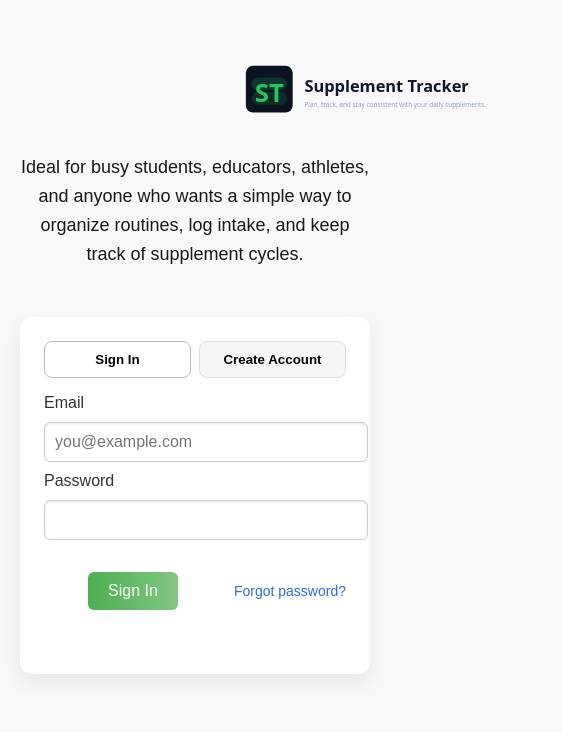
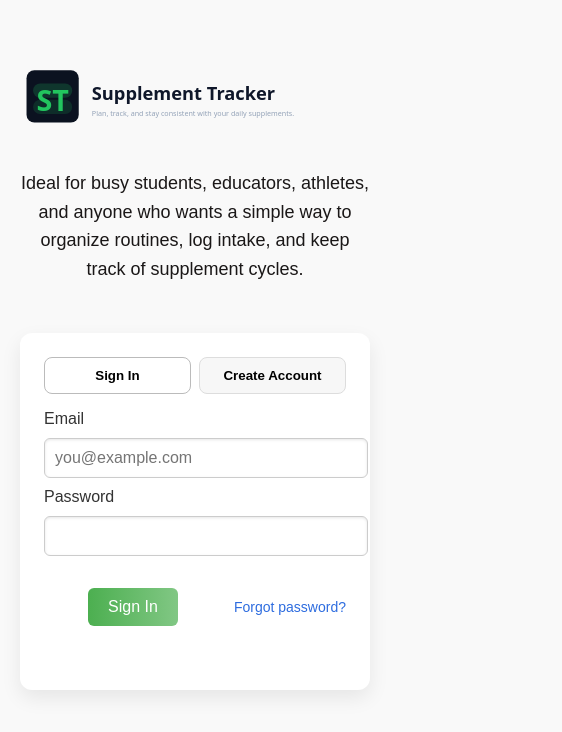
Before and after one commit to GaryB96/Supplement-Tracker, a website: page index.html in a window 390 px wide. Shown: the whole page, 562 px wide, since content can reach past the window. Drawn offline with Linux system fonts and the light colour scheme; no server answers.

Commit message:
Update style.css

```diff
--- a/style.css
+++ b/style.css
@@ -568,3 +568,11 @@ body:not(.logged-in) #accountActions { display: none; }
   max-width: 92vw;        /* never overflow on small screens */
   height: clamp(64px, 18vw, 184px);  /* phone → desktop scaling (max stays ~your current size) */
 }
+
+@media (max-width: 480px) {
+  #authLogo,
+  .logo-wrap > svg {
+    padding-left: 0;      /* no padding on small screens */
+    height: clamp(48px, 22vw, 120px);  /* smaller on small screens */
+  }
+}
```
